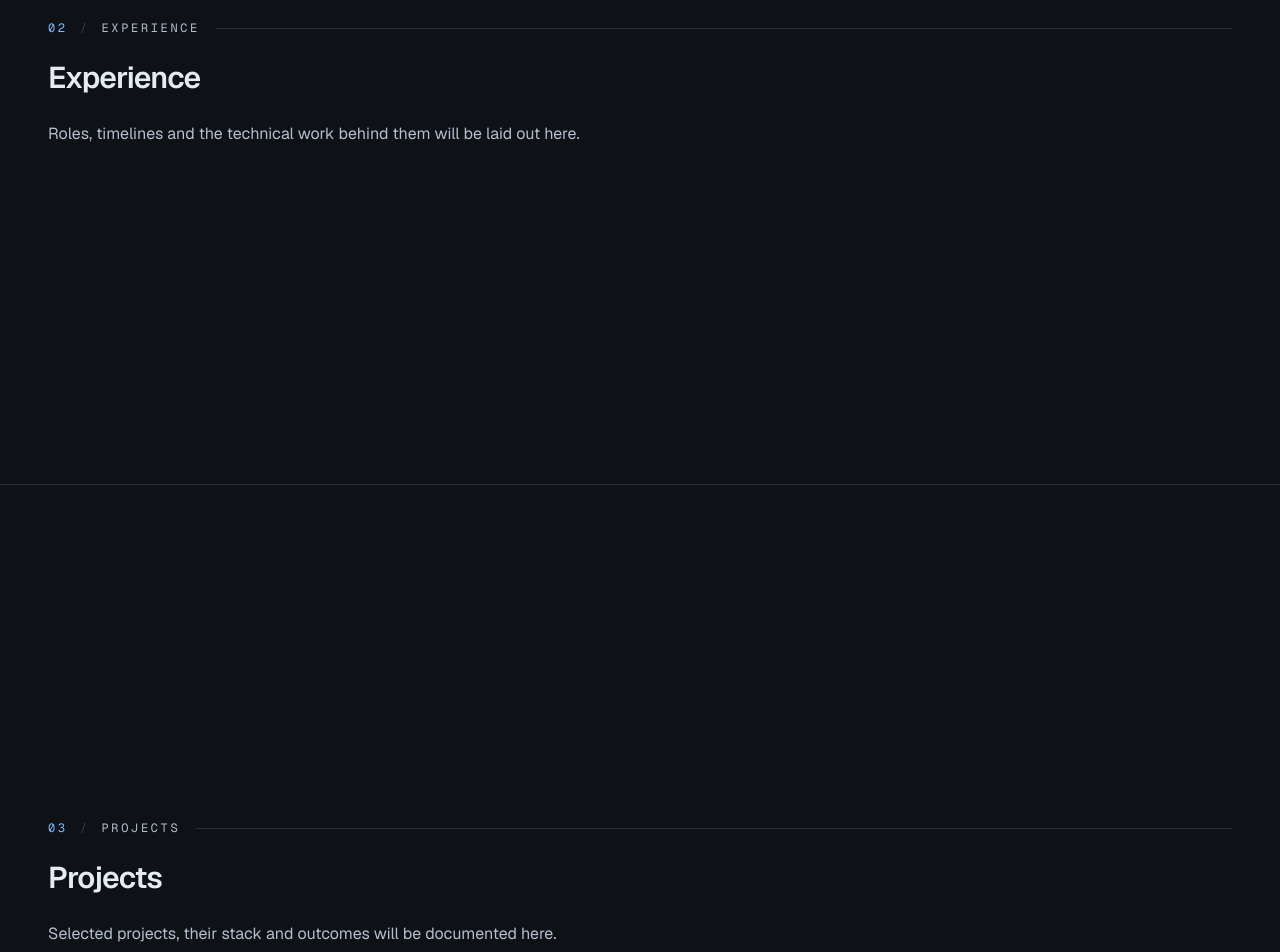
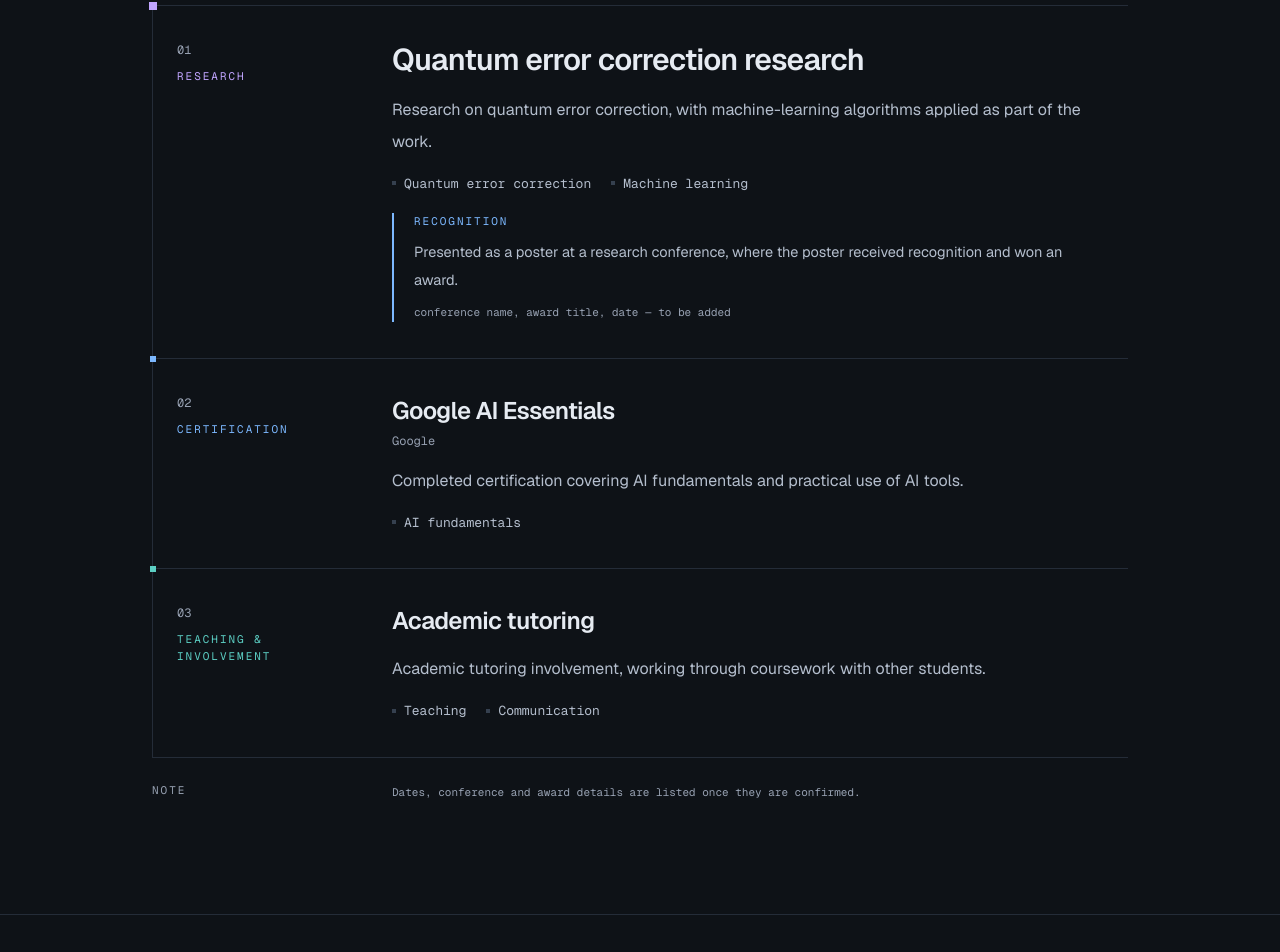
Before and after one commit to nkcoder007/naman-portfolio, a Next.js app: page / in a window 1280 px wide. Shown: the part 2104-3056 px from the top of the page. Built offline with nearby package versions, Linux system fonts and the light colour scheme.

Commit message:
phase 3 - designed experience sections without full content

```diff
--- a/src/app/page.tsx
+++ b/src/app/page.tsx
@@ -1,4 +1,5 @@
 import { About } from "@/components/sections/About";
+import { Experience } from "@/components/sections/Experience";
 import { Hero } from "@/components/sections/Hero";
 import { SectionShell } from "@/components/sections/SectionShell";
 
@@ -8,11 +9,7 @@ export default function Home() {
       <Hero />
       <About />
 
-      <SectionShell id="experience" index="02" title="Experience" width="wide">
-        <p className="max-w-xl text-sm leading-7 text-fg-secondary sm:text-base">
-          Roles, timelines and the technical work behind them will be laid out here.
-        </p>
-      </SectionShell>
+      <Experience />
 
       <SectionShell id="projects" index="03" title="Projects" width="wide">
         <p className="max-w-xl text-sm leading-7 text-fg-secondary sm:text-base">
--- /dev/null
+++ b/src/components/sections/Experience.tsx
@@ -0,0 +1,133 @@
+import { SectionShell } from "@/components/sections/SectionShell";
+import { experience, type ExperienceTone } from "@/data/experience";
+
+const toneText: Record<ExperienceTone, string> = {
+  research: "text-syntax-purple",
+  certification: "text-syntax-blue",
+  teaching: "text-syntax-teal",
+};
+
+const toneNode: Record<ExperienceTone, string> = {
+  research: "bg-syntax-purple",
+  certification: "bg-syntax-blue",
+  teaching: "bg-syntax-teal",
+};
+
+// Shared meta/content columns so the intro, entries and footnote sit on one track.
+const columns =
+  "md:grid-cols-[9rem_minmax(0,1fr)] md:gap-x-10 lg:grid-cols-[11rem_minmax(0,1fr)] lg:gap-x-16";
+
+// 11rem meta + 4rem gap + 46rem text column at lg, so the whole composition is
+// centered as one block while the section identifier and title stay on the rail.
+const compositionWidth = "mx-auto w-full max-w-[61rem]";
+
+export function Experience() {
+  return (
+    <SectionShell
+      id="experience"
+      index="02"
+      title="Experience"
+      width="wide"
+      headingClassName={compositionWidth}
+    >
+      <div className={`mt-2 ${compositionWidth}`}>
+        <div className={`grid gap-y-3 ${columns}`}>
+          <p className="font-mono text-[11px] tracking-[0.18em] text-fg-muted uppercase md:pt-1.5">
+            {experience.entries.length} entries
+          </p>
+          <p className="max-w-[46rem] text-[15px] leading-7 text-fg-secondary sm:text-base sm:leading-8">
+            {experience.intro}
+          </p>
+        </div>
+
+        <ol className="mt-9 border-t border-border sm:mt-11">
+          {experience.entries.map((entry, index) => (
+            <li key={entry.id} className="border-b border-border">
+              <article className={`grid ${columns}`}>
+                <div className="relative flex flex-wrap items-baseline gap-x-4 gap-y-1 pt-7 pb-3 md:block md:border-l md:border-border md:py-9 md:pl-6">
+                  <span
+                    aria-hidden="true"
+                    className={`absolute hidden md:block ${toneNode[entry.tone]} ${
+                      entry.featured ? "size-2 -top-1 -left-1" : "size-1.5 -top-[3px] -left-[3px]"
+                    }`}
+                  />
+
+                  <p className="font-mono text-xs text-fg-muted tabular-nums">
+                    {String(index + 1).padStart(2, "0")}
+                  </p>
+
+                  <p
+                    className={`font-mono text-[11px] tracking-[0.18em] uppercase ${toneText[entry.tone]} md:mt-2.5`}
+                  >
+                    {entry.category}
+                  </p>
+
+                  {entry.period ? (
+                    <p className="font-mono text-xs text-fg-secondary md:mt-2">{entry.period}</p>
+                  ) : null}
+                </div>
+
+                <div className="pb-9 md:py-9">
+                  <h3
+                    className={`font-semibold tracking-tight text-fg ${
+                      entry.featured ? "text-2xl sm:text-3xl" : "text-xl sm:text-2xl"
+                    }`}
+                  >
+                    {entry.title}
+                  </h3>
+
+                  {entry.organization ? (
+                    <p className="mt-1.5 font-mono text-xs text-fg-muted">{entry.organization}</p>
+                  ) : null}
+
+                  <p className="mt-4 max-w-[44rem] text-[15px] leading-7 text-fg-secondary sm:text-base sm:leading-8">
+                    {entry.summary}
+                  </p>
+
+                  {entry.skills?.length ? (
+                    <ul className="mt-4 flex flex-wrap gap-x-5 gap-y-2">
+                      {entry.skills.map((skill) => (
+                        <li
+                          key={skill}
+                          className="flex items-center gap-2 font-mono text-[12.5px] text-fg-secondary sm:text-[13px]"
+                        >
+                          <span aria-hidden="true" className="size-1 bg-border-strong" />
+                          {skill}
+                        </li>
+                      ))}
+                    </ul>
+                  ) : null}
+
+                  {entry.outcome ? (
+                    <div className="mt-5 max-w-[42rem] border-l-2 border-accent pl-4 sm:pl-5">
+                      <p className="font-mono text-[11px] tracking-[0.18em] text-accent uppercase">
+                        {entry.outcome.label}
+                      </p>
+                      <p className="mt-2 text-[14.5px] leading-7 text-fg-secondary">
+                        {entry.outcome.text}
+                      </p>
+                      {entry.outcome.pendingDetails ? (
+                        <p className="mt-2 font-mono text-[11px] leading-5 text-fg-muted">
+                          {entry.outcome.pendingDetails}
+                        </p>
+                      ) : null}
+                    </div>
+                  ) : null}
+                </div>
+              </article>
+            </li>
+          ))}
+        </ol>
+
+        <div className={`mt-6 grid ${columns}`}>
+          <p className="hidden font-mono text-[11px] tracking-[0.18em] text-fg-muted uppercase md:block">
+            note
+          </p>
+          <p className="max-w-[44rem] font-mono text-[11px] leading-5 text-fg-muted">
+            {experience.note}
+          </p>
+        </div>
+      </div>
+    </SectionShell>
+  );
+}
--- /dev/null
+++ b/src/data/experience.ts
@@ -0,0 +1,65 @@
+export type ExperienceTone = "research" | "certification" | "teaching";
+
+export type ExperienceEntry = {
+  id: string;
+  title: string;
+  category: string;
+  tone: ExperienceTone;
+  organization?: string;
+  /** Only set when a verified date or period is available. */
+  period?: string;
+  summary: string;
+  skills?: readonly string[];
+  outcome?: {
+    label: string;
+    text: string;
+    /** Detail that is still unconfirmed, shown so it is easy to fill in later. */
+    pendingDetails?: string;
+  };
+  /** Gives a major entry more visual weight than the rest. */
+  featured?: boolean;
+};
+
+const entries: readonly ExperienceEntry[] = [
+  {
+    id: "quantum-error-correction",
+    title: "Quantum error correction research",
+    category: "Research",
+    tone: "research",
+    summary:
+      "Research on quantum error correction, with machine-learning algorithms applied as part of the work.",
+    skills: ["Quantum error correction", "Machine learning"],
+    outcome: {
+      label: "Recognition",
+      text: "Presented as a poster at a research conference, where the poster received recognition and won an award.",
+      pendingDetails: "conference name, award title, date — to be added",
+    },
+    featured: true,
+  },
+  {
+    id: "google-ai-essentials",
+    title: "Google AI Essentials",
+    category: "Certification",
+    tone: "certification",
+    organization: "Google",
+    summary:
+      "Completed certification covering AI fundamentals and practical use of AI tools.",
+    skills: ["AI fundamentals"],
+  },
+  {
+    id: "academic-tutoring",
+    title: "Academic tutoring",
+    category: "Teaching & involvement",
+    tone: "teaching",
+    summary:
+      "Academic tutoring involvement, working through coursework with other students.",
+    skills: ["Teaching", "Communication"],
+  },
+];
+
+export const experience = {
+  intro:
+    "Research, certification and teaching work so far — recorded plainly, with the parts I can stand behind.",
+  note: "Dates, conference and award details are listed once they are confirmed.",
+  entries,
+} as const;
```
